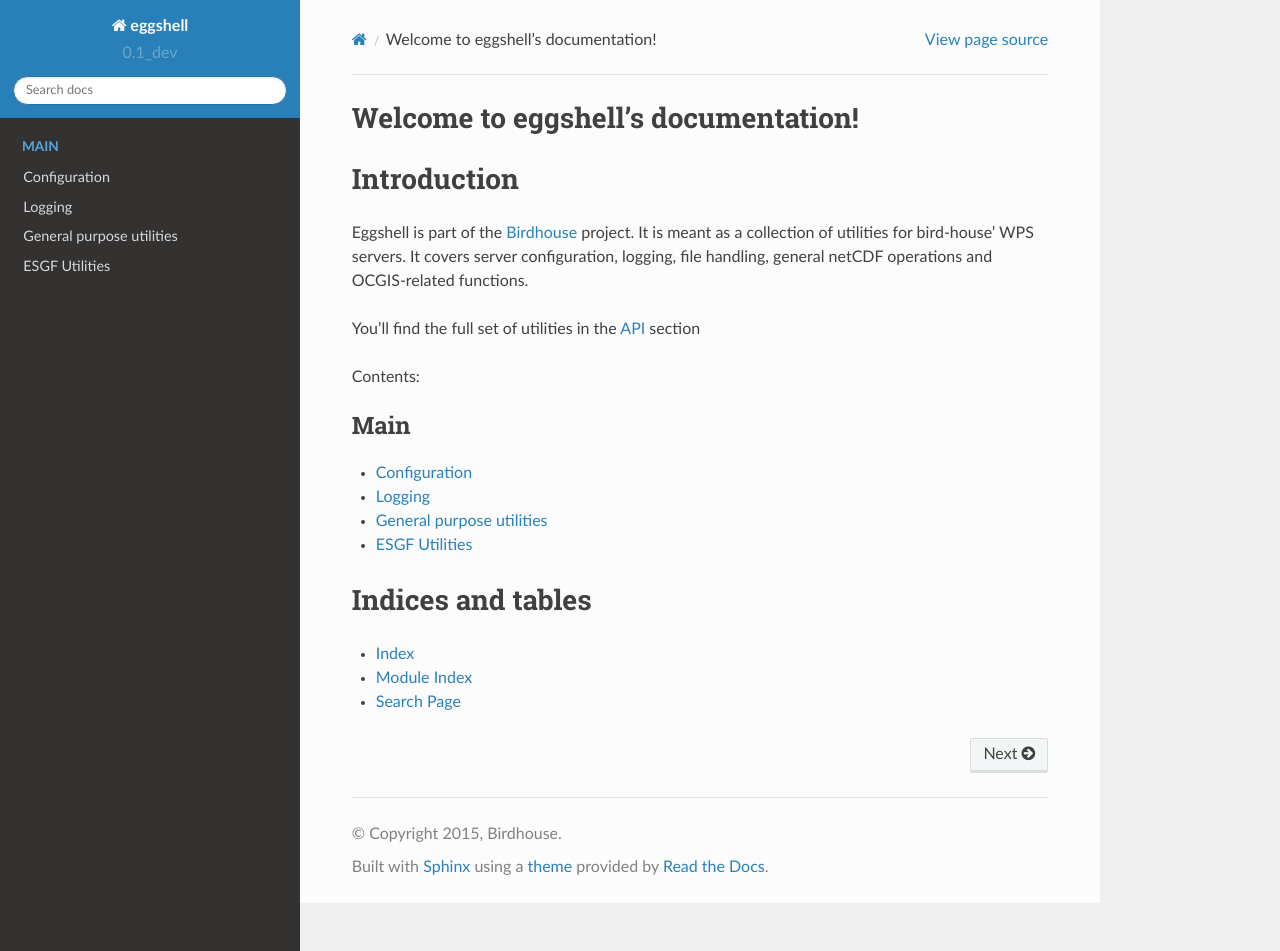
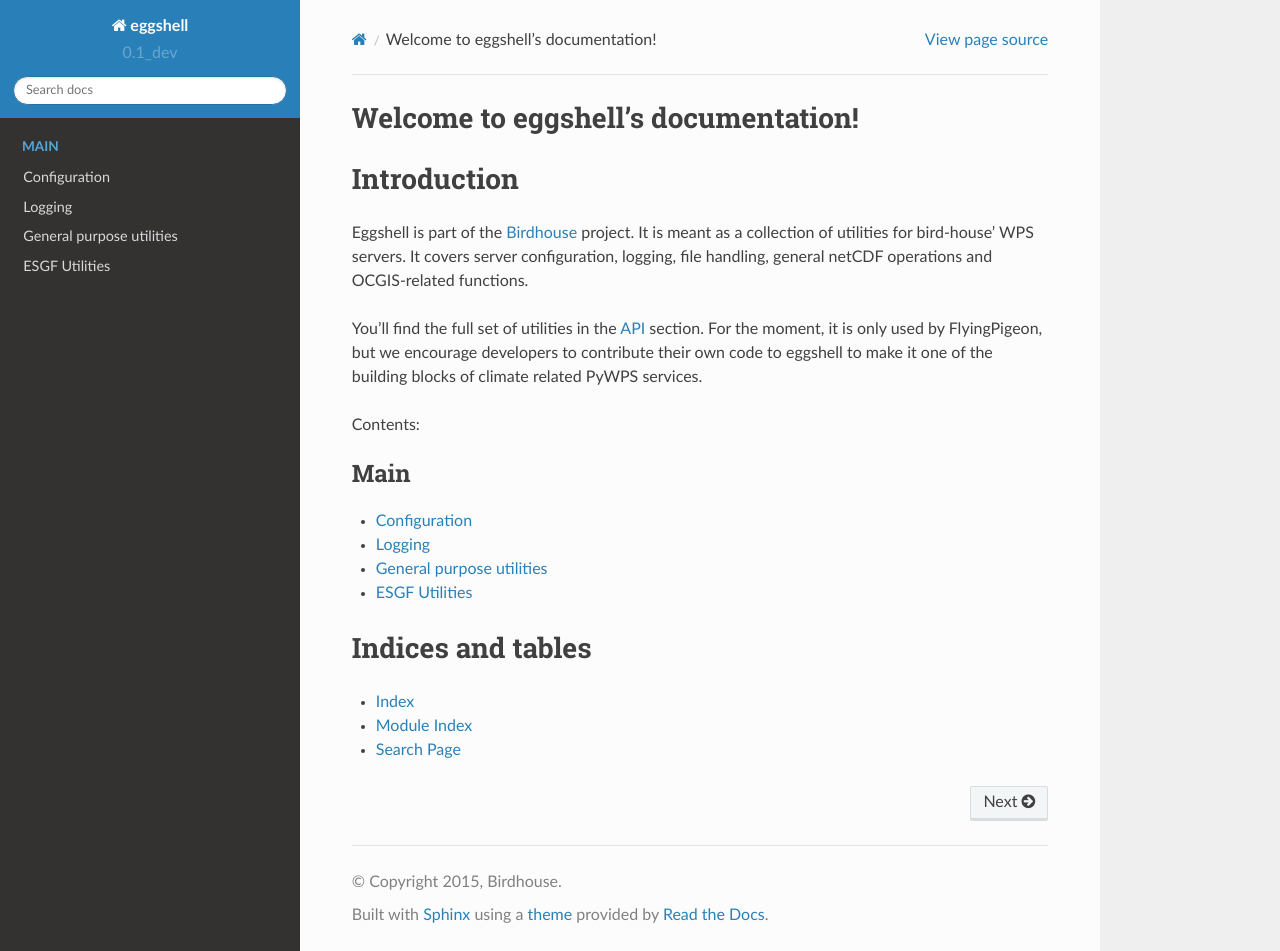
Before and after one commit to bird-house/eggshell, a Sphinx documentation site: the page built from docs/source/index.rst, in a window 1280 px wide and 951 px high. Built offline with Sphinx 7.4.7 and the Read the Docs theme 2.0.0, drawn with Linux system fonts in a browser that asks for light colours.

Commit message:
fix for py3

```diff
--- a/docs/source/index.rst
+++ b/docs/source/index.rst
@@ -15,7 +15,9 @@
 for bird-house' WPS servers. It covers server configuration, logging, file handling, general netCDF operations and OCGIS-related
 functions.
 
-You'll find the full set of utilities in the `API <autoapi/index.html>`_ section
+You'll find the full set of utilities in the `API <autoapi/index.html>`_ section.
+For the moment, it is only used by FlyingPigeon, but we encourage developers to contribute their own code to eggshell
+to make it one of the building blocks of climate related PyWPS services.
 
 Contents:
 
```
Also changed, not shown: 1 other file.
